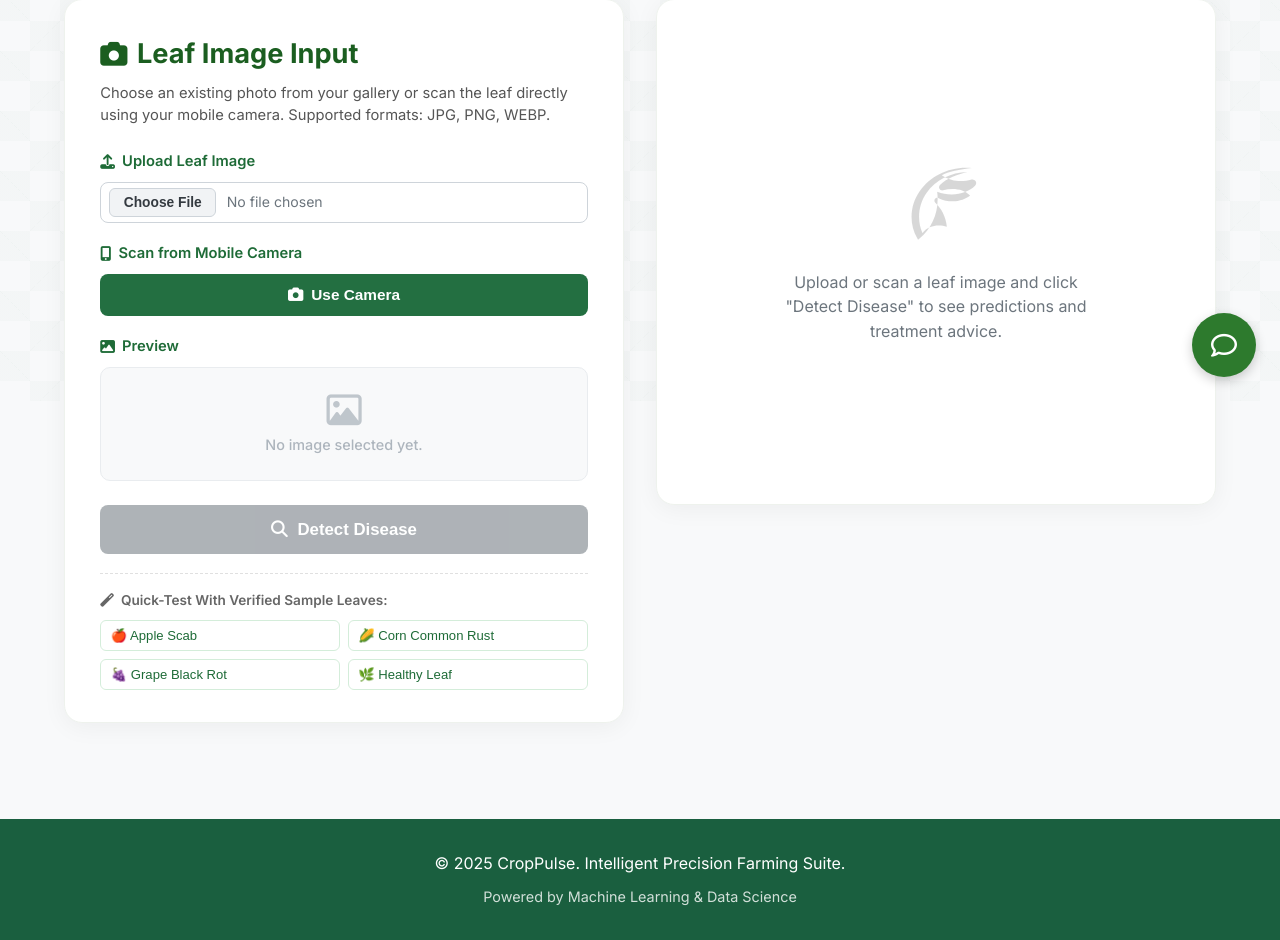
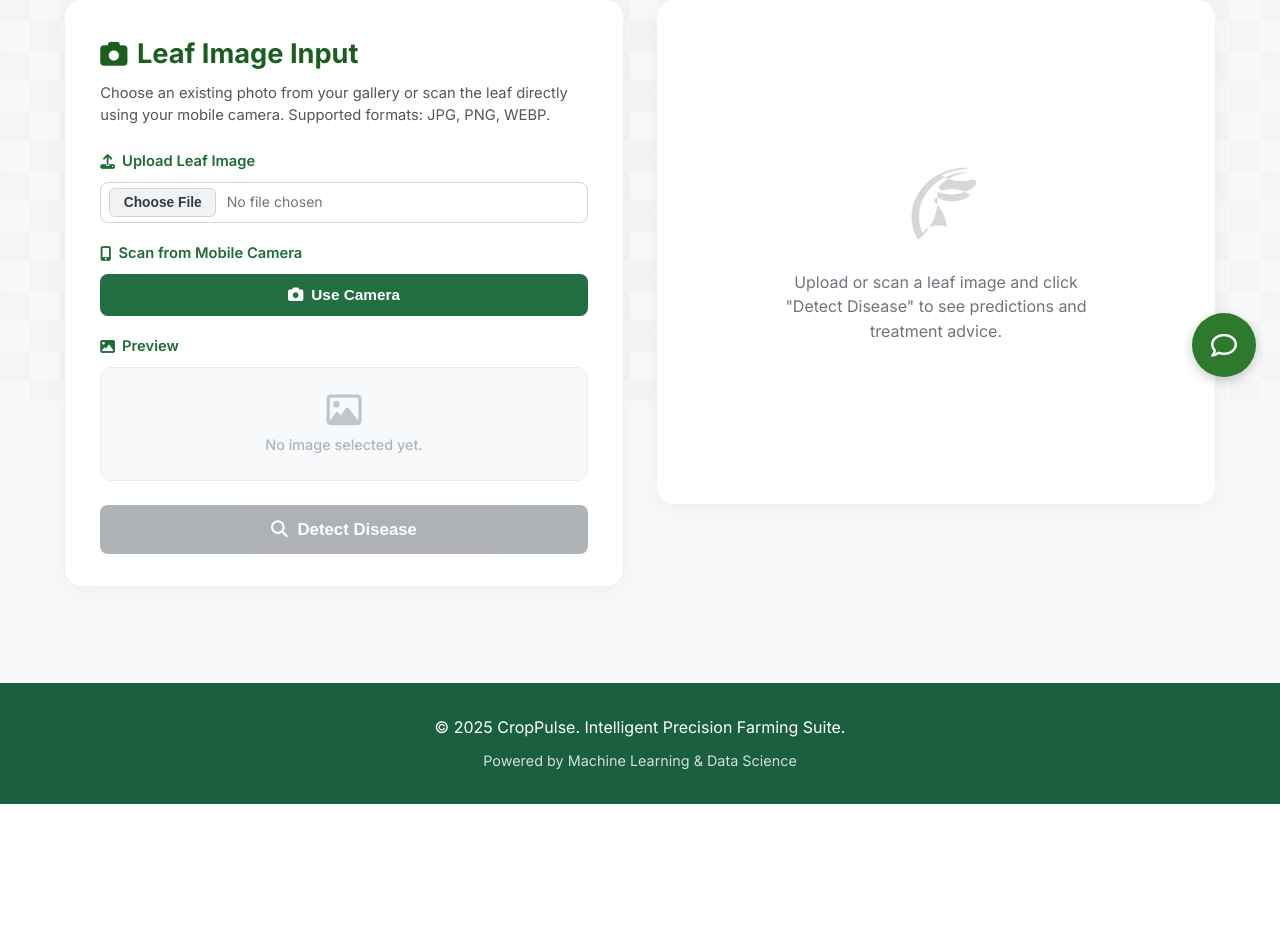
Before and after one commit to mnvsai1016/CropPulse, a Flask app: page /disease-detection in a window 1280 px wide. Shown: the part 399-1339 px from the top of the page. After the commit the page ends 1203 px from the top, so only its background shows below. Run offline with Flask 3, Linux system fonts and the light colour scheme.

Commit message:
Remove quick-test sample leaves picker from disease detection page

```diff
--- a/static/js/disease_detection.js
+++ b/static/js/disease_detection.js
@@ -19,7 +19,6 @@ document.addEventListener('DOMContentLoaded', () => {
     const previewFileSize = document.getElementById('previewFileSize');
     const btnRemoveImg = document.getElementById('btnRemoveImg');
     const scanBtn = document.getElementById('scanBtn');
-    const sampleBtns = document.querySelectorAll('.sample-pill-btn');
 
     // 1. Custom File Picker Click -> triggers hidden file input
     if (customFilePicker && fileInput) {
@@ -60,35 +59,7 @@ document.addEventListener('DOMContentLoaded', () => {
         });
     }
 
-    // 3. Quick Test Sample Buttons
-    sampleBtns.forEach(btn => {
-        btn.addEventListener('click', async (e) => {
-            e.preventDefault();
-            const src = btn.getAttribute('data-src');
-            const name = btn.getAttribute('data-name') || 'sample_leaf.jpg';
-
-            sampleBtns.forEach(b => b.classList.remove('active'));
-            btn.classList.add('active');
-
-            try {
-                scanBtn.disabled = true;
-                scanBtn.innerHTML = '<i class="fas fa-spinner fa-spin"></i> Loading Sample...';
-
-                const response = await fetch(src);
-                const blob = await response.blob();
-                const file = new File([blob], name, { type: blob.type || 'image/jpeg' });
-                handleFileSelection(file);
-            } catch (err) {
-                console.error('Failed to load sample image:', err);
-                alert('Could not load sample image. Please try uploading an image directly.');
-            } finally {
-                scanBtn.innerHTML = '<i class="fas fa-search"></i> Detect Disease';
-                scanBtn.disabled = false;
-            }
-        });
-    });
-
-    // 4. Remove Selected Image
+    // 3. Remove Selected Image
     if (btnRemoveImg) {
         btnRemoveImg.addEventListener('click', (e) => {
             e.stopPropagation();
@@ -186,8 +157,6 @@ function resetImageSelection() {
 
     const scanBtn = document.getElementById('scanBtn');
     if (scanBtn) scanBtn.disabled = true;
-
-    document.querySelectorAll('.sample-pill-btn').forEach(b => b.classList.remove('active'));
 }
 
 /**
--- a/templates/disease_detection.html
+++ b/templates/disease_detection.html
@@ -312,55 +312,6 @@
     background: #6c757d;
 }
 
-/* Sample Leaf Quick Picker */
-.sample-quick-picker {
-    margin-top: 1.2rem;
-    padding-top: 1rem;
-    border-top: 1px dashed #e0e0e0;
-    width: 100%;
-    max-width: 100%;
-    overflow: hidden;
-}
-
-.sample-pills {
-    display: grid;
-    grid-template-columns: repeat(2, minmax(0, 1fr));
-    gap: 0.45rem;
-    margin-top: 0.4rem;
-}
-
-.sample-pill-btn {
-    background: #ffffff;
-    border: 1px solid #d4edda;
-    border-radius: 6px;
-    padding: 0.45rem 0.6rem;
-    font-size: 0.82rem;
-    font-weight: 500;
-    color: #1e6b37;
-    cursor: pointer;
-    text-align: left;
-    display: flex;
-    align-items: center;
-    gap: 0.4rem;
-    white-space: nowrap;
-    overflow: hidden;
-    text-overflow: ellipsis;
-    min-width: 0;
-    max-width: 100%;
-    transition: all 0.15s ease;
-}
-
-.sample-pill-btn:hover {
-    background: #e8f5e9;
-    border-color: #236f41;
-}
-
-.sample-pill-btn.active {
-    background: #236f41;
-    color: #ffffff;
-    border-color: #236f41;
-}
-
 /* Placeholder State */
 .result-placeholder {
     min-height: 440px;
@@ -609,27 +560,6 @@
             <button type="button" id="scanBtn" class="btn-detect" disabled>
                 <i class="fas fa-search"></i> Detect Disease
             </button>
-
-            <!-- 5. Quick Test Samples (Clean & Discreet) -->
-            <div class="sample-quick-picker">
-                <label class="section-label" style="margin-top: 0; font-size: 0.85rem; color: #666;">
-                    <i class="fas fa-magic"></i> Quick-Test With Verified Sample Leaves:
-                </label>
-                <div class="sample-pills">
-                    <button type="button" class="sample-pill-btn" data-src="{{ url_for('static', filename='images/samples/apple_scab.jpg') }}" data-name="Apple Scab Sample">
-                        🍎 Apple Scab
-                    </button>
-                    <button type="button" class="sample-pill-btn" data-src="{{ url_for('static', filename='images/samples/corn_rust.jpg') }}" data-name="Corn Rust Sample">
-                        🌽 Corn Common Rust
-                    </button>
-                    <button type="button" class="sample-pill-btn" data-src="{{ url_for('static', filename='images/samples/grape_black_rot.jpg') }}" data-name="Grape Black Rot Sample">
-                        🍇 Grape Black Rot
-                    </button>
-                    <button type="button" class="sample-pill-btn" data-src="{{ url_for('static', filename='images/samples/apple_healthy.jpg') }}" data-name="Healthy Leaf Sample">
-                        🌿 Healthy Leaf
-                    </button>
-                </div>
-            </div>
         </div>
 
         <!-- Right Column: Results Card -->
```
Also changed, not shown: public/static/js/disease_detection.js (+1 -32 lines).
